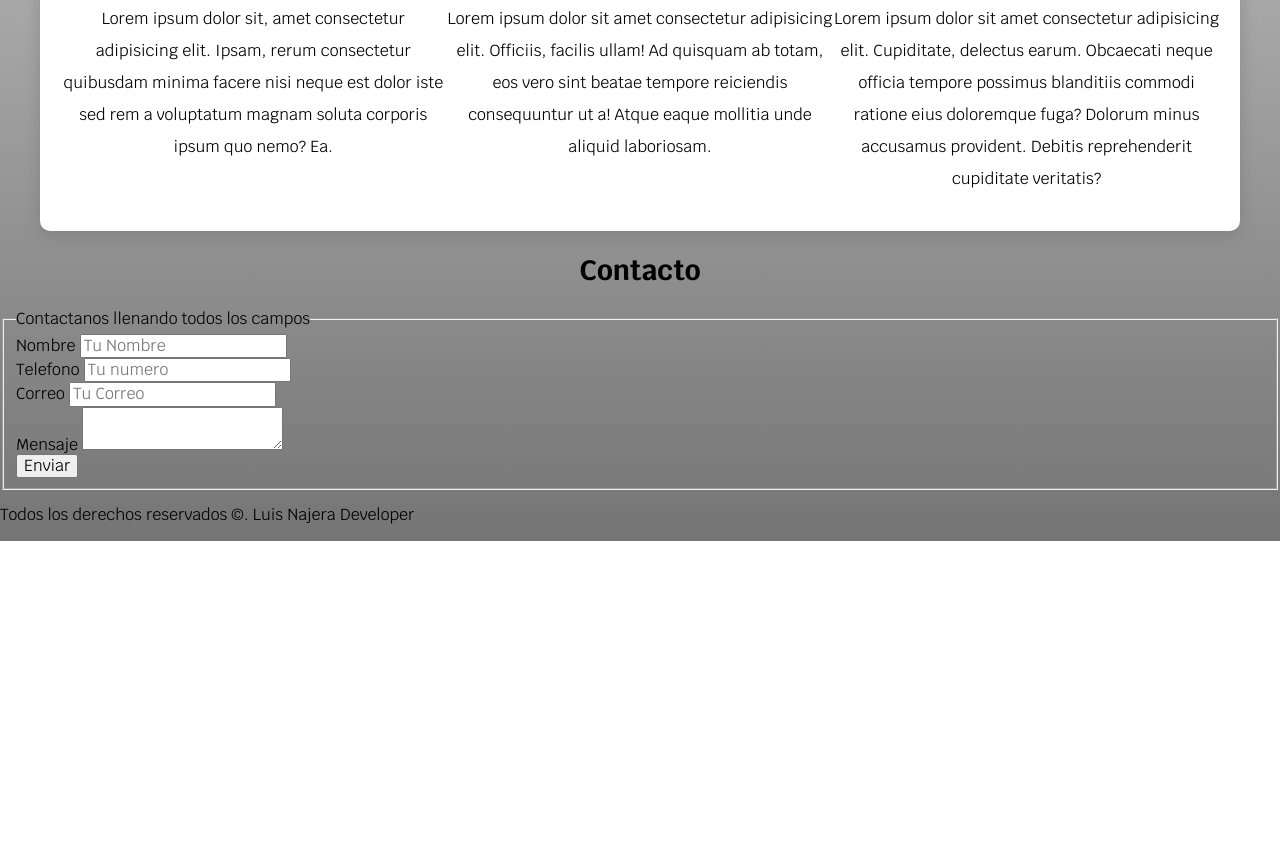
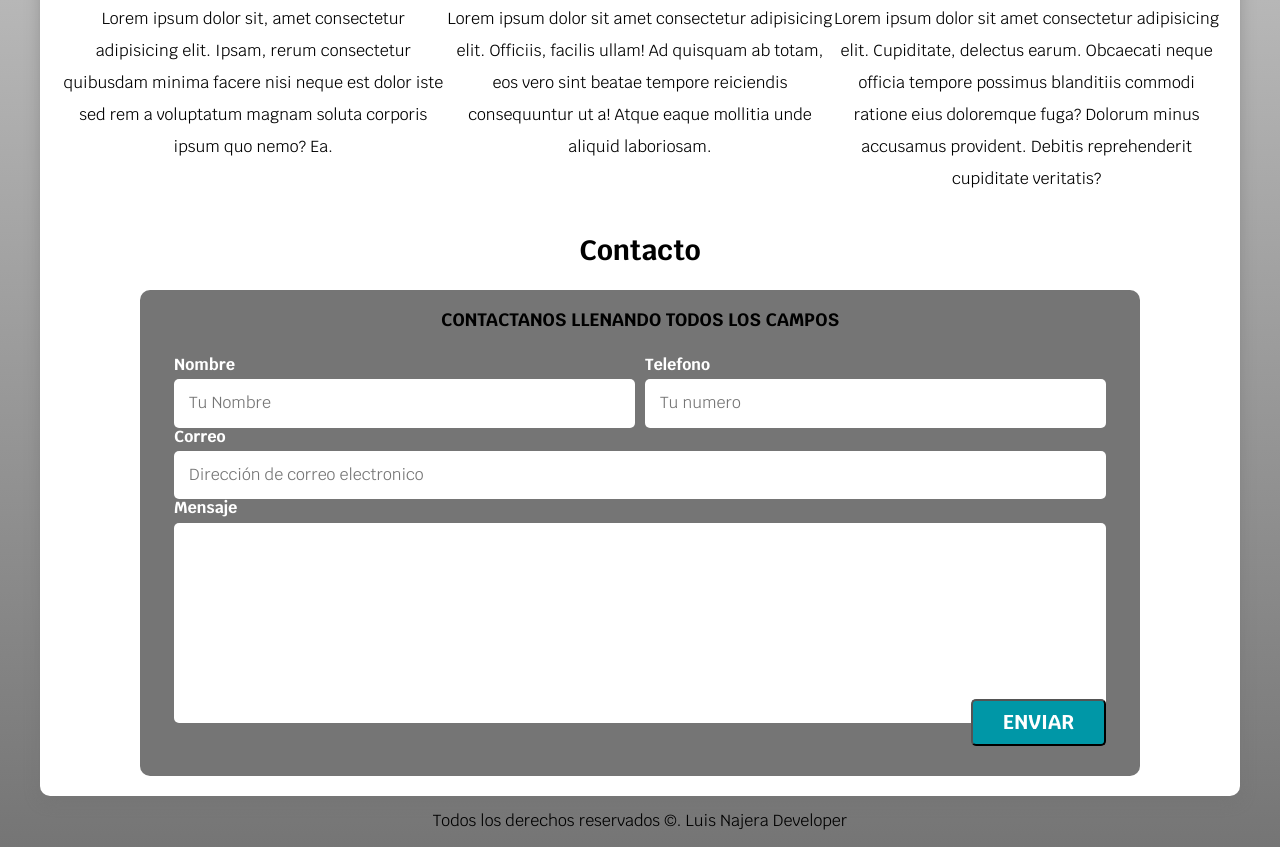
Before and after one commit to LuisAndresNajera/Developer-Page, a plain HTML site: page index.html in a window 1280 px wide. Shown: the part 926-1773 px from the top of the page. Before the commit the page ends 1467 px from the top, so only its background shows below. Drawn offline with Linux system fonts and the light colour scheme.

Commit message:
Finalizando practica

```diff
--- a/css/styles.css
+++ b/css/styles.css
@@ -189,3 +189,80 @@ en que pagina generamos los box shadowws: Css generator
     align-items: center;
   }
 }
+.formulario{
+  background-color: var(--grey);
+  /* formula para no usar media query*/
+  width: min(100rem,100%);
+  margin: 0 auto;
+  padding: 2rem;
+  border-radius: 1rem;
+}
+.formulario fieldset{
+  border: none;
+}
+
+.formulario legend{
+  text-align: center;
+  font-size: 1.8rem;
+  font-weight: bold;
+  margin-bottom: 2rem;
+  text-transform: uppercase;
+  color: var(--primario);
+}
+
+@media (min-width: 768px){
+    .contenedor-campos{
+    display: grid;
+    grid-template-columns: repeat(2,1fr);
+    column-gap: 1rem;
+    grid-template-rows: auto auto 20rem;/* el espacio de cada fila */
+  }
+  .campo:nth-child(3),.campo:nth-child(4){
+    grid-column: 1/3;     /* pone el elemento de la 1 a la 3 */
+  }
+}
+.campo label{
+  color: var(--white);
+  font-weight: bold;
+  margin-bottom: .5rem ;
+  display: block;
+}
+.input-text{
+  width: 100%;
+  border: none;
+  padding: 1.5rem;
+  border-radius: .5rem;
+}
+.campo textarea{
+  height: 20rem;
+}
+.w-sm-100{
+  width: 100%;
+}
+@media (min-width: 768px){
+  .w-sm-100{
+    width: auto;
+  }
+}
+.flex{
+  display: flex;
+}
+.alinear-derecha{
+  justify-content: flex-end;
+}
+
+.footer{
+  text-align: center;
+}
+
+@media (max-width: 768px) {
+  .servicio .iconos {
+    display: flex;
+    flex-direction: row;
+    justify-content: center;
+    align-items: center;
+    height: auto;
+    width: auto;
+    background-color: var(--primary);
+  }
+}
--- a/index.html
+++ b/index.html
@@ -92,35 +92,37 @@
                     <p>Lorem ipsum dolor sit amet consectetur adipisicing elit. Cupiditate, delectus earum. Obcaecati neque officia tempore possimus blanditiis commodi ratione eius doloremque fuga? Dolorum minus accusamus provident. Debitis reprehenderit cupiditate veritatis?</p>
                 </section>
             </div>
-        </main>
             <section>
                 <h2>Contacto</h2>
-            <form>
+                <form class="formulario">
                     <fieldset>
                         <legend>Contactanos llenando todos los campos</legend>
-                    <div>
+                        <div class="contenedor-campos">
+                            <div class="campo">
                                 <label>Nombre</label>
-                        <input type="text" placeholder="Tu Nombre">
+                                <input class="input-text" type="text" placeholder="Tu Nombre">
                             </div>
-                    <div>
+                            <div class="campo">
                                 <label>Telefono</label>
-                        <input type="tel" placeholder="Tu numero">
+                                <input  class="input-text" type="tel" placeholder="Tu numero">
                             </div>
-                    <div>
+                            <div class="campo">
                                 <label>Correo</label>
-                        <input type="email" placeholder="Tu Correo">
+                                <input class="input-text" type="email" placeholder="Dirección de correo electronico">
                             </div>
-                    <div>
+                            <div class="campo">
                                 <label>Mensaje</label>
-                        <textarea></textarea>
+                                <textarea class="input-text" name="" id="" cols="30" rows="10"></textarea>
                             </div>
-                    <div>
-                        <input type="submit" value="Enviar">
+                        </div>
+                        <div class="alinear-derecha flex">
+                            <input class="boton w-sm-100" type="submit" value="Enviar">
                         </div>
                     </fieldset>
                 </form>
             </section>
-        <footer>
+        </main>
+        <footer class="footer">
             <p>Todos los derechos reservados ©. Luis Najera Developer</p>
         </footer>
     </body>
```
Lines whose indentation alone changed are shown as unchanged.
